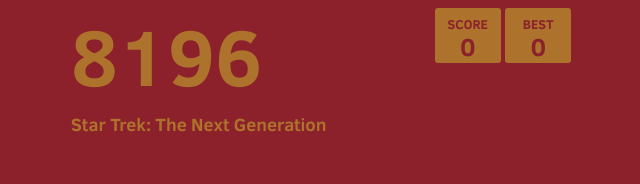
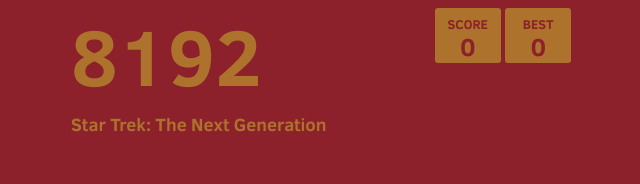
Before and after one commit to wjdickson/wjdickson.github.io, a plain HTML site: page index.html in a window 1280 px wide. Shown: the top 184 px of the page, 319-959 px from the left. Drawn offline with Linux system fonts and the light colour scheme.

Commit message:
Fixed Type
Does this really require a description?

```diff
--- a/index.html
+++ b/index.html
@@ -18,7 +18,7 @@
 <body>
   <div class="container">
     <div class="heading">
-      <h1 class="title">8196</h1>
+      <h1 class="title">8192</h1>
       <div class="scores-container">
         <div class="score-container">0</div>
         <div class="best-container">0</div>
```
